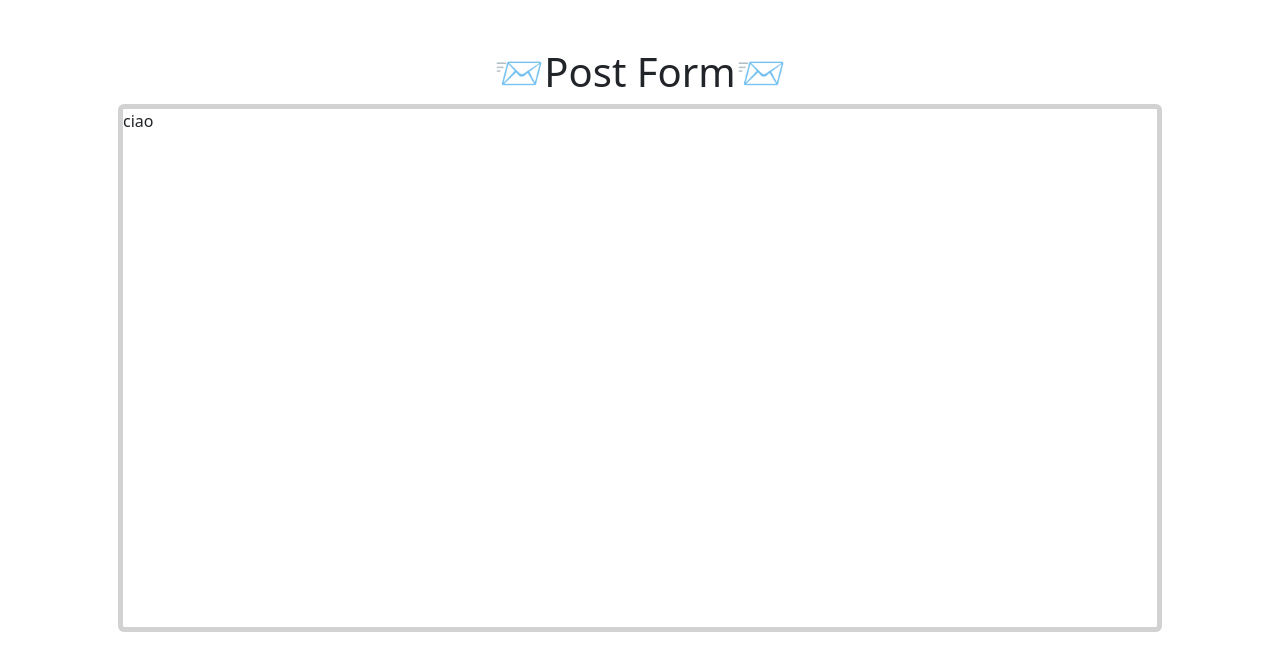
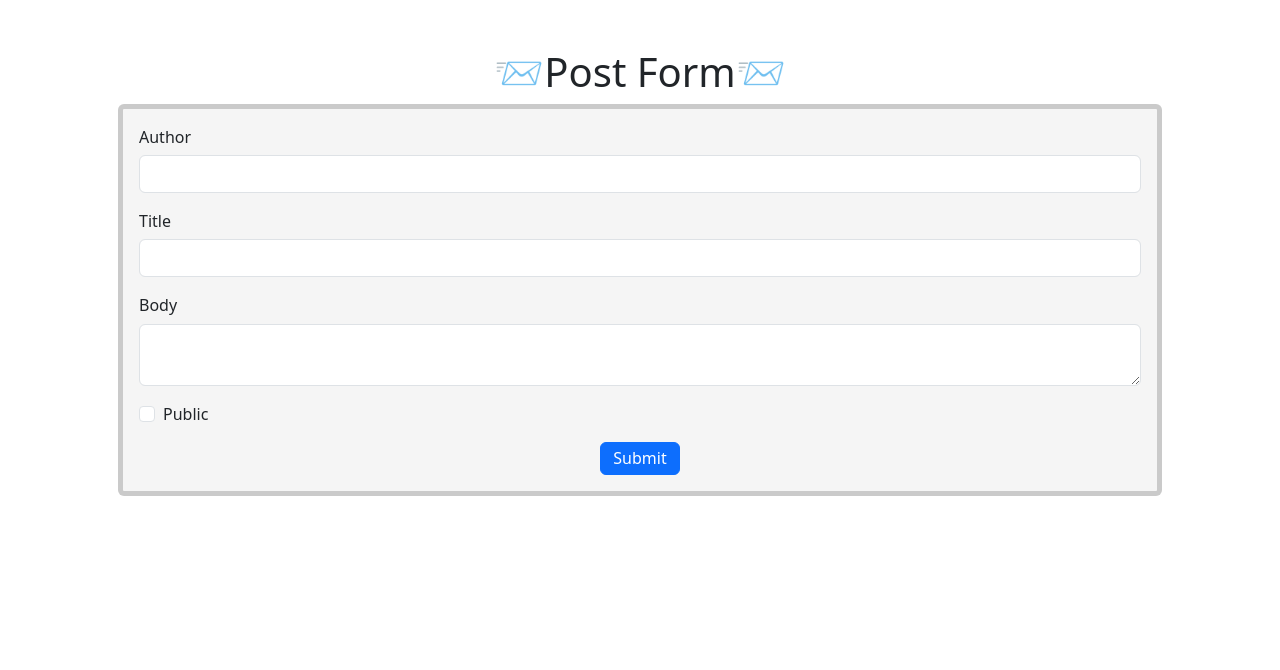
Before and after one commit to giovannimazzi/react-post-form, a React (Vite) app: page / in a window 1280 px wide. Shown: the top 670 px of the page. Built offline with nearby package versions, Linux system fonts and the light colour scheme.

Commit message:
creata struttura del form

```diff
--- a/src/App.jsx
+++ b/src/App.jsx
@@ -4,7 +4,39 @@ export default function App() {
   return (
     <div className="container p-5 vh-100">
       <h1 className="text-center">📨Post Form📨</h1>
-      <div className="card border-5 h-75">ciao</div>
+      <div className="card border-5">
+        <form className="p-3">
+          <div className="mb-3">
+            <label for="author" className="form-label">
+              <h2 className="h6 m-0">Author</h2>
+            </label>
+            <input type="text" className="form-control" id="author" />
+          </div>
+          <div className="mb-3">
+            <label for="title" className="form-label">
+              <h2 className="h6 m-0">Title</h2>
+            </label>
+            <input type="text" className="form-control" id="title" />
+          </div>
+          <div class="mb-3">
+            <label for="body" class="form-label">
+              <h2 className="h6 m-0">Body</h2>
+            </label>
+            <textarea class="form-control" id="body"></textarea>
+          </div>
+          <div className="mb-3 form-check">
+            <input type="checkbox" className="form-check-input" id="public" />
+            <label className="form-check-label" for="public">
+              <h2 className="h6 m-0">Public</h2>
+            </label>
+          </div>
+          <div className="text-center">
+            <button type="submit" className="btn btn-primary">
+              <h2 className="h6 m-0">Submit</h2>
+            </button>
+          </div>
+        </form>
+      </div>
     </div>
   );
 }
--- a/src/assets/css/index.css
+++ b/src/assets/css/index.css
@@ -4,3 +4,7 @@
   padding: 5px;
   margin: 5px;
 }
+
+.card {
+  background-color: whitesmoke;
+}
```
